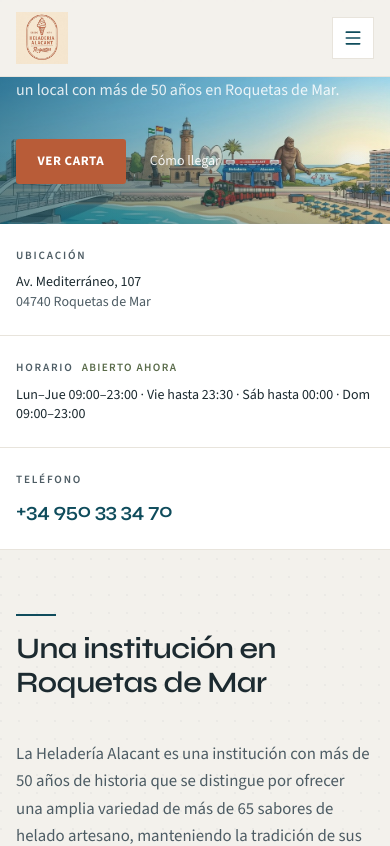
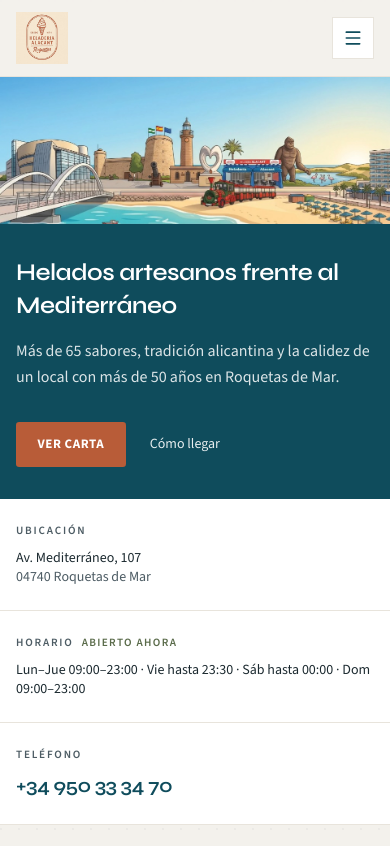
Before and after one commit to asr16/Alacantweb, a Next.js app: page / in a window 390 px wide. Shown: the top 846 px of the page. Built offline with nearby package versions, Linux system fonts and the light colour scheme.

Commit message:
Mejora la vista móvil del hero y la carta, y separa el CTA del footer.

```diff
--- a/src/app/globals.css
+++ b/src/app/globals.css
@@ -198,12 +198,29 @@
 
 .chip-scroll {
   display: flex;
-  flex-wrap: wrap;
   gap: 0.4rem;
+  overflow-x: auto;
+  padding-bottom: 0.125rem;
+  padding-right: 1.5rem;
+  scrollbar-width: none;
+  -ms-overflow-style: none;
+  mask-image: linear-gradient(to right, #000 0%, #000 88%, transparent 100%);
+}
+
+.chip-scroll::-webkit-scrollbar {
+  display: none;
 }
 
 .chip-scroll > * {
   flex-shrink: 0;
+}
+
+@media (min-width: 640px) {
+  .chip-scroll {
+    flex-wrap: wrap;
+    overflow-x: visible;
+    mask-image: none;
+  }
 }
 
 .section-rule {
--- a/src/app/page.tsx
+++ b/src/app/page.tsx
@@ -71,14 +71,14 @@
 
       <ReviewsSection />
 
-      <section className="bg-mar px-4 py-16 text-white sm:px-6 sm:py-20">
+      <section className="border-t border-arena bg-crema px-4 py-14 sm:px-6 sm:py-16">
         <div className="mx-auto flex max-w-6xl flex-col gap-8 lg:flex-row lg:items-end lg:justify-between">
           <div className="max-w-xl">
             <span className="mb-4 block h-0.5 w-10 bg-terracota" aria-hidden />
-            <h2 className="font-display text-3xl font-semibold tracking-tight sm:text-4xl">
+            <h2 className="font-display text-3xl font-semibold tracking-tight text-texto sm:text-4xl">
               {t("home.ctaTitle")}
             </h2>
-            <p className="mt-4 text-base leading-relaxed text-white/75">
+            <p className="mt-4 text-base leading-relaxed text-texto-suave">
               {t("home.ctaText")}
             </p>
           </div>
@@ -95,7 +95,7 @@
               href={siteConfig.instagram}
               target="_blank"
               rel="noopener noreferrer"
-              className="btn btn-ghost-light"
+              className="btn btn-mar"
             >
               {t("home.instagram")}
             </a>
--- a/src/components/Hero.tsx
+++ b/src/components/Hero.tsx
@@ -15,7 +15,7 @@
   );
 
   return (
-    <section className="relative w-full overflow-hidden bg-mar">
+    <section className="relative w-full overflow-hidden bg-mar text-white">
       <picture>
         <source srcSet="/images/portada.webp" type="image/webp" />
         <img
@@ -28,19 +28,24 @@
           fetchPriority="high"
         />
       </picture>
-      {/* Degradado lateral suave para legibilidad del texto */}
-      <div className="absolute inset-0 bg-gradient-to-r from-mar/55 via-mar/25 to-transparent" />
-      <div className="absolute inset-0 bg-gradient-to-t from-mar/25 via-transparent to-transparent sm:from-mar/15" />
 
-      <div className="absolute inset-0 mx-auto flex max-w-6xl flex-col justify-end px-4 pb-10 pt-24 sm:px-6 sm:pb-14 lg:justify-center lg:pb-16">
-        <h1 className="animate-fade-up max-w-md font-display text-2xl font-semibold leading-snug tracking-[-0.02em] text-white sm:text-3xl">
+      {/* Degradados solo en desktop, donde el texto va encima de la imagen */}
+      <div className="pointer-events-none absolute inset-0 hidden bg-gradient-to-r from-mar/55 via-mar/25 to-transparent sm:block" />
+      <div className="pointer-events-none absolute inset-0 hidden bg-gradient-to-t from-mar/25 via-transparent to-transparent sm:block" />
+
+      {/*
+        Móvil: bloque debajo de la imagen (la panorámica es demasiado baja
+        para caber título + subtítulo + CTAs).
+        Desktop: overlay absoluto encima de la imagen.
+      */}
+      <div className="relative px-4 py-8 sm:absolute sm:inset-0 sm:mx-auto sm:flex sm:max-w-6xl sm:flex-col sm:justify-end sm:px-6 sm:pb-14 sm:pt-24 lg:justify-center lg:pb-16">
+        <h1 className="animate-fade-up max-w-md font-display text-2xl font-semibold leading-snug tracking-[-0.02em] sm:text-3xl">
           {tx(heroContent.title, heroContent.titleEn)}
         </h1>
         <p className="animate-fade-up-delay-1 mt-4 max-w-md text-base leading-relaxed text-white/85">
           {tx(heroContent.subtitle, heroContent.subtitleEn)}
         </p>
-
-        <div className="animate-fade-up-delay-2 mt-9 flex flex-wrap items-center gap-x-6 gap-y-3">
+        <div className="animate-fade-up-delay-2 mt-8 flex flex-wrap items-center gap-x-6 gap-y-3 sm:mt-9">
           <Link href={heroContent.ctaPrimary.href} className="btn btn-terracota">
             {t("hero.ctaMenu")}
           </Link>
```
